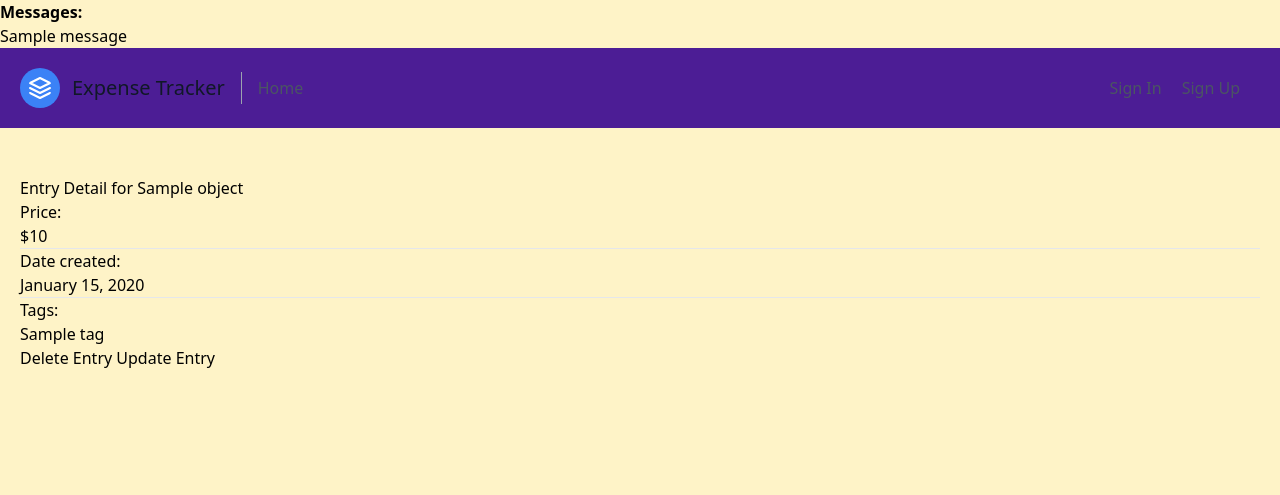
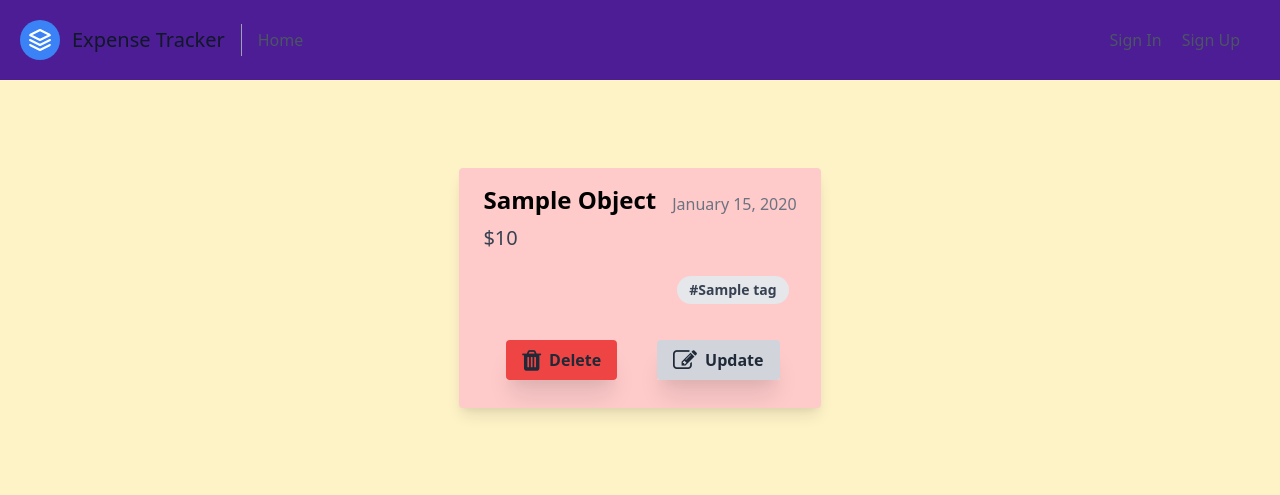
Before and after one commit to eliyahumasinter/Expense-Tracker, a Django app: template ExpenseTracker/data/templates/data/entry_detail.html in a window 1280 px wide. Shown: the top 495 px of the page. Run offline with Django 3.2, Linux system fonts and the light colour scheme; the template is opened without the code that fills it: most values are stand-ins (such as "Sample title", 1, 10 or a date in 2020); one stand-in notice (Sample message) is shown; some libraries are stand-ins or nearby versions.

Commit message:
Front end of detail entry view

```diff
--- a/ExpenseTracker/ExpenseTracker/urls.py
+++ b/ExpenseTracker/ExpenseTracker/urls.py
@@ -10,8 +10,7 @@
     1. Add an import:  from other_app.views import Home
     2. Add a URL to urlpatterns:  path('', Home.as_view(), name='home')
 Including another URLconf
-    1. Import the include() function: from django.urls import include, path
-    2. Add a URL to urlpatterns:  path('blog/', include('blog.urls'))
+    1. Import theto urlpatterns:  path('blog/', include('blog.urls'))
 """
 
 
--- a/ExpenseTracker/data/templates/data/base.html
+++ b/ExpenseTracker/data/templates/data/base.html
@@ -5,34 +5,11 @@
 
     <title>{% block title %}{% endblock %}</title>
     <link href="https://unpkg.com/tailwindcss@^1.0/dist/tailwind.min.css" rel="stylesheet">
+    <link rel="stylesheet" href="https://cdnjs.cloudflare.com/ajax/libs/font-awesome/4.7.0/css/font-awesome.min.css">
   </head>
   <body class="bg-yellow-100">
     {% block body %}
 
-    {% if messages %}
-    <div>
-      <strong>Messages:</strong>
-      <ul>
-        {% for message in messages %}
-        <li>{{message}}</li>
-        {% endfor %}
-      </ul>
-    </div>
-    {% endif %}
-<!--
-    <div>
-      <ul>
-        <li><a href="{% url 'data-home' %}">Home</a></li>
-        {% if user.is_authenticated %}
-        <li><a href="{% url 'account_email' %}">Change E-mail</a></li>
-        <li><a href="{% url 'profile' %}">Profile</a></li>
-        <li><a href="{% url 'account_logout' %}">Sign Out</a></li>
-        {% else %}
-        <li><a href="{% url 'account_login' %}">Sign In</a></li>
-        <li><a href="{% url 'account_signup' %}">Sign Up</a></li>
-        {% endif %}
-      </ul>
-    </div> -->
 
     <header class="text-gray-600 body-font bg-purple-900">
       <div class="container mx-auto flex flex-wrap p-5 flex-col md:flex-row items-center">
@@ -71,6 +48,16 @@
 
     <div class="container px-5 py-12 mx-auto">
     {% block content %}
+      {% if messages %}
+      <div>
+        <strong>Messages:</strong>
+        <ul>
+          {% for message in messages %}
+          <li>{{message}}</li>
+          {% endfor %}
+        </ul>
+      </div>
+      {% endif %}
     {% endblock %}
     </div>
 
--- a/ExpenseTracker/data/templates/data/entry_detail.html
+++ b/ExpenseTracker/data/templates/data/entry_detail.html
@@ -1,21 +1,104 @@
 {% extends 'data/base.html' %}
+
 {% block content %}
 
-<h1>Entry Detail for {{ object.title }}</h1>
-<h3>Price: </h3>${{ object.price}}
-<hr>
-<h3>Date created:</h3> {{ object.date_posted|date:"F d, Y" }}
-<hr>
+<div class="p-10 flex justify-center ">
+    <!--Card 1-->
+    <div class="max-w-sm rounded overflow-hidden shadow-lg bg-red-200 ">
+      <div class="px-6 py-4">
+        <span class="text-2xl capitalize font-bold mb-2 mt-1">{{ object.title }}</span>
+        <span class="text-xs, text-gray-500 float-right ml-4 mt-2">{{ object.date_posted|date:"F d, Y" }}</span>
+        <p class="text-gray-700 text-xl mt-2">
+            ${{ object.price}}
+         </p>
+      </div>
 
-{% if object.tags.all|length %}
-<h3>Tags:</h3>
-<ul>
-    {% for tag in object.tags.all %}
-        <li>{{ tag }}</li>
-    {% endfor %}
-</ul>
-{% endif %}
-<a href="{% url 'data-delete' title=object.title pk=object.id %}">Delete Entry</a>
-<a href="{% url 'data-update' title=object.title pk=object.id %}">Update Entry</a>
+      {% if object.tags.all|length %}
+        <div class="px-6 pt-2 pb-2">
+          {% for tag in object.tags.all %}
+            <span class="inline-block bg-gray-200 rounded-full px-3 py-1 text-sm font-semibold text-gray-700 mr-2 mb-2 float-right">#{{ tag }}</span>
+          {% endfor %}
+      {% endif %}
+    <br>
+      <div class="mt-10 mb-5 grid grid-flow-row-dense grid-cols-2 grid-rows-1 place-items-center">
+        <div class="col-span-1 shadow-xl">
+            <button id="btndel" class="bg-red-500 hover:bg-red-700 text-gray-800 font-bold py-2 px-4 rounded inline-flex items-center">
+                    <i class="fa fa-trash fill-current mr-2" style="font-size:24px"></i>
+                    <span>Delete</span>
+            </a>
+            </button>
+        </div>
+        <div class="col-span-1 shadow-xl">
+            <a href="{% url 'data-update' title=object.title pk=object.id %}" class="bg-gray-300 hover:bg-gray-400 text-gray-800 font-bold py-2 px-4 rounded inline-flex items-center">
+                <i class="fa fa-pencil-square-o fill-current mr-2" style="font-size:24px"></i>
+                <span>Update</span>
+            </a>
+        </div>
+    </div>
+
+    </div>
+</div>
+
+
+
+<style>
+    #mymodal {
+        display: none;
+    }
+</style>
+
+<div id="mymodal" x-show="showDeleteModal" tabindex="0"
+    class="z-40 overflow-auto left-0 top-0 bottom-0 right-0 w-full h-full fixed">
+    <div @click.away="showDeleteModal = false" class="z-50 relative p-3 mx-auto my-0 max-w-full"
+        style="width: 500px;">
+        <div class="bg-white rounded shadow-lg border flex flex-col overflow-hidden px-10 py-10">
+            <div class="text-center">
+                <span>
+                    <i class="fa fa-trash fill-current mr-2" style="font-size:70px; color: rgb(197,48,48);"></i>
+                </span>
+            </div>
+            <div class="text-center py-6 text-2xl text-gray-700">Are you sure ?</div>
+            <div class="text-center font-light text-gray-700 mb-8">
+                Do you really want to delete this entry? This process cannot be undone.
+            </div>
+            <div class="flex justify-center">
+                <form method="POST" action=" {% url 'data-delete' title=object.title pk=object.id %} ">
+                    {% csrf_token %}
+                    <input type="submit" value="Delete" class="bg-red-500 text-gray-200 rounded hover:bg-red-700 px-6 py-2 focus:outline-none mx-1">
+                </form>
+                <button id="modalbtnclose" class="bg-gray-300 text-gray-900 rounded hover:bg-gray-200 px-6 py-2 focus:outline-none mx-1">Cancel</button>
+            </div>
+        </div>
+    </div>
+    <div class="z-40 overflow-auto left-0 top-0 bottom-0 right-0 w-full h-full fixed bg-black opacity-50"></div>
+</div>
+
+
+<script>
+    var modal = document.getElementById("mymodal");
+
+    // Get the button that opens the modal
+    var btn = document.getElementById("btndel");
+
+    // Get the <span> element that closes the modal
+    var span = document.getElementById("modalbtnclose");
+
+    // When the user clicks on the button, open the modal
+    btn.onclick = function() {
+      modal.style.display = "block";
+    }
+
+    // When the user clicks on <span> (x), close the modal
+    span.onclick = function() {
+      modal.style.display = "none";
+    }
+
+    // When the user clicks anywhere outside of the modal, close it
+    window.onclick = function(event) {
+      if (event.target == modal) {
+        modal.style.display = "none";
+      }
+    }
+</script>
 
 {% endblock %}
--- a/ExpenseTracker/data/templates/data/home.html
+++ b/ExpenseTracker/data/templates/data/home.html
@@ -1,6 +1,6 @@
 {% extends 'data/base.html' %}
 {% load tailwind_filters %}
-
+{% load humanize %}
 {% block content %}
 
 
@@ -61,7 +61,7 @@
             {% if tagtotal %}
                 <tr>
                     <td class="border border-gray-600 bg-gray-500">Total</td>
-                    <td class="border border-gray-600 bg-gray-500">${{ total.price__sum }}</td>
+                    <td class="border border-gray-600 bg-gray-500">${{ total.price__sum|floatformat:"2"|intcomma:False }}</td>
                 </tr>
             {% endif %}
           </tbody>
```
Also changed, not shown: ExpenseTracker/data/templates/data/entry_confirm_delete.html (+1 -11 lines).
